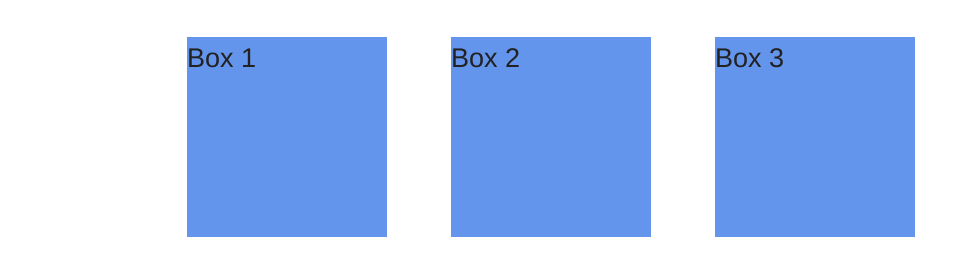
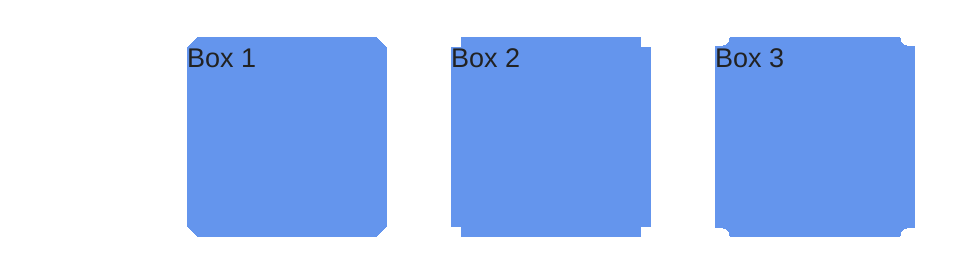
Before and after one commit to mfrantilla/roundedcorners, a plain HTML site: page index.html in a window 1280 px wide. Shown: the part 68-344 px from the top of the page, without its empty margins (0-975 px from the left). Drawn offline with Linux system fonts and the light colour scheme.

Commit message:
Corners Working

```diff
--- a/index.html
+++ b/index.html
@@ -38,6 +38,7 @@
 
     <script src="js/vendor/jquery.js"></script>
     <script src="js/foundation.min.js"></script>
+    <script src="js/corner.js"></script>
     <script src="js/scripts.js"></script>
 
 
--- a/js/scripts.js
+++ b/js/scripts.js
@@ -7,4 +7,8 @@ $(document).ready(function(){
 
   // Your Scripts
 
+  $('#one').corner("bevel");
+  $('#two').corner("notch");
+  $('#three').corner("curl");
+
 });
```
